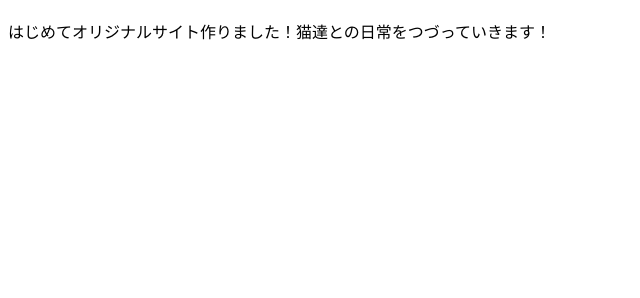
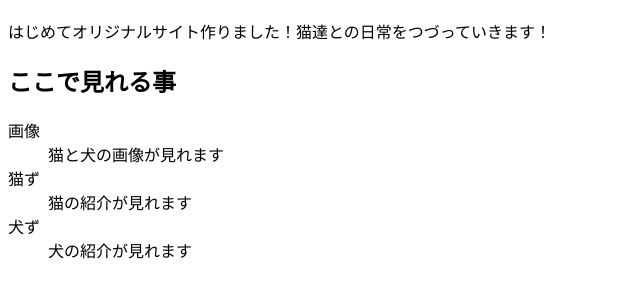
Before and after one commit to nekochandaisuki/mysite, a plain HTML site: page index.html in a window 1280 px wide. Shown: the part 242-540 px from the top of the page, without its empty margins (0-640 px from the left). Drawn offline with Linux system fonts and the light colour scheme.

Commit message:
Add files via upload

```diff
--- a/index.html
+++ b/index.html
@@ -14,5 +14,15 @@
   <img src="icon.png" alt="さばのアイコン画像です" width="160" height="160">
   <h1>さば</h1>
   <p>はじめてオリジナルサイト作りました！猫達との日常をつづっていきます！</p>
+  <h2>ここで見れる事</h2>
+  <dl>
+    <dt>画像</dt>
+    <dd>猫と犬の画像が見れます</dd>
+    <dt>猫ず</dt>
+    <dd>猫の紹介が見れます</dd>
+    <dt>犬ず</dt>
+    <dd>犬の紹介が見れます</dd>
+  </dl>
+
 </body>
 </html>
```
